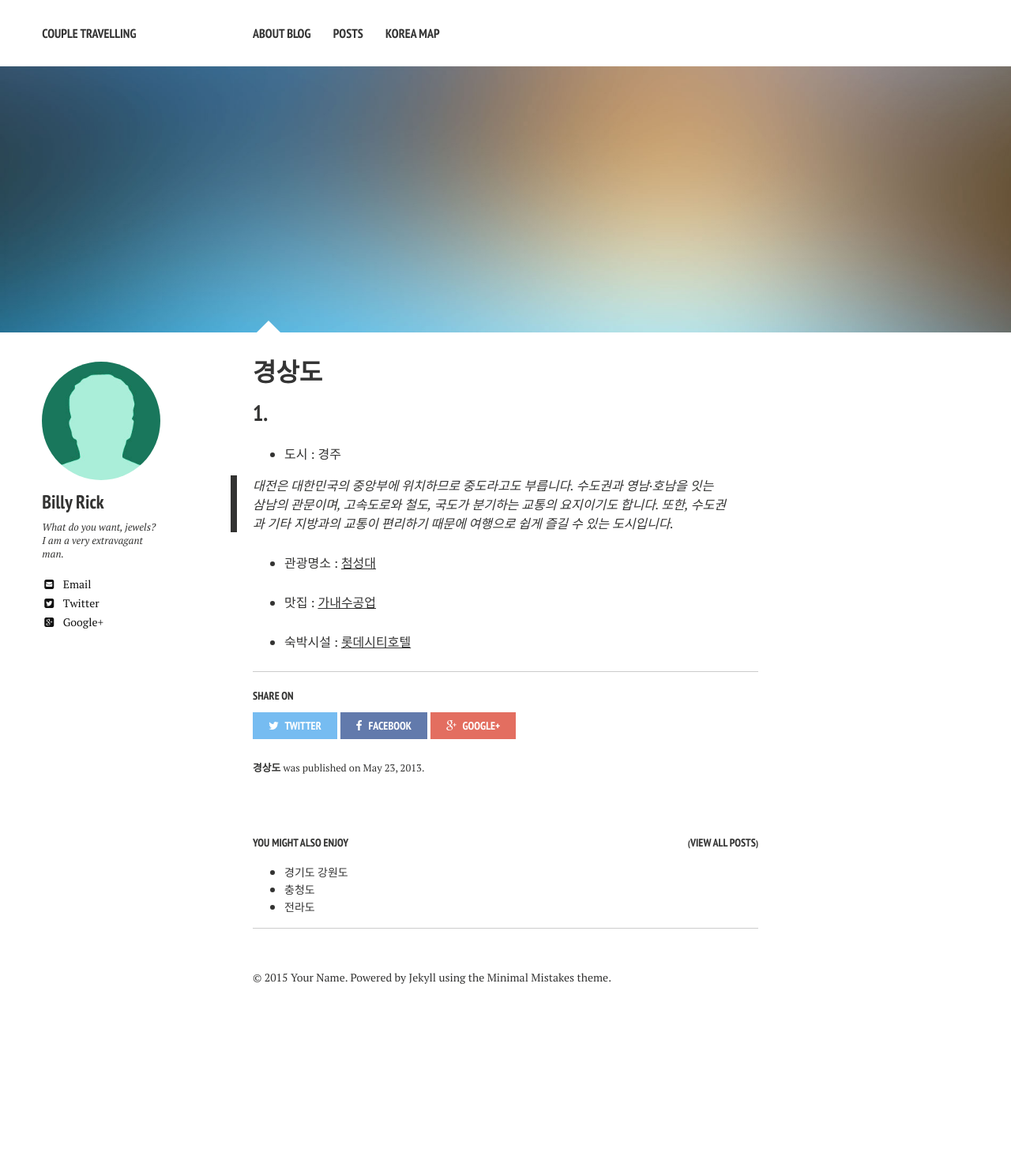
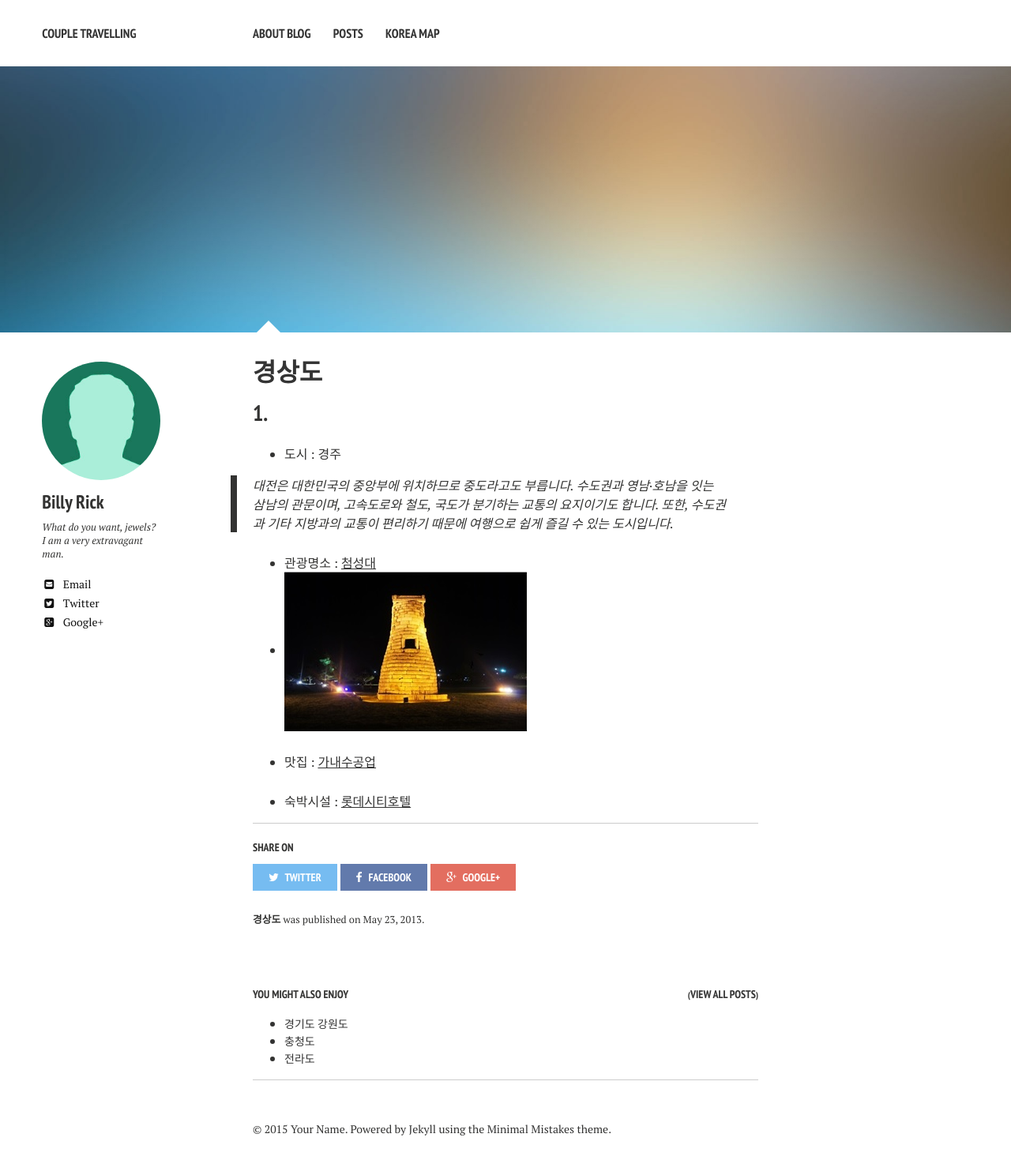
Before and after one commit to shinojin/shinojin.github.com, a Jekyll site: the page built from _posts/2013-05-23-readability-feature-post.md, in a window 1280 px wide. Shown: the whole page at 79% size. Built offline with Jekyll 4.4.1, drawn with Linux system fonts in a browser that asks for light colours; nearby versions of some CDN libraries; before the commit the page ends 1296 px from its top, so only the background shows below that.

Commit message:
Update 2013-05-23-readability-feature-post.md

```diff
--- a/_posts/2013-05-23-readability-feature-post.md
+++ b/_posts/2013-05-23-readability-feature-post.md
@@ -16,6 +16,7 @@ image:
 > 대전은 대한민국의 중앙부에 위치하므로 중도라고도 부릅니다. 수도권과 영남·호남을 잇는 삼남의 관문이며, 고속도로와 철도, 국도가 분기하는 교통의 요지이기도 합니다. 또한, 수도권과 기타 지방과의 교통이 편리하기 때문에 여행으로 쉽게 즐길 수 있는 도시입니다.
 
 - 관광명소 : [첨성대](http://www.daejeon.go.kr/treegarden)
+- ![chumsungdae](https://github.com/shinojin/shinojin.github.com/blob/master/images/gsd-kj-chumsungdae.jpg?raw=true)
 
 - 맛집 : [가내수공업](www.가내수공업.com/)
 
```
